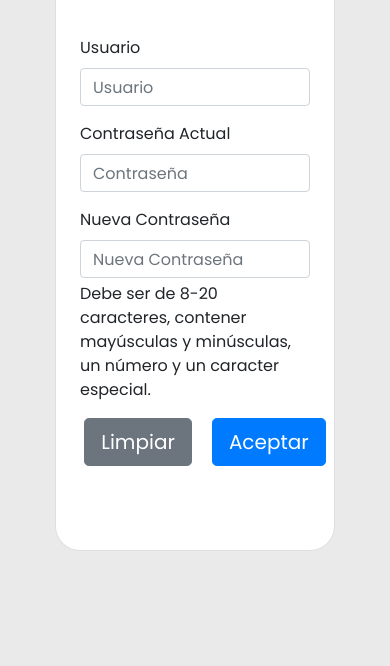
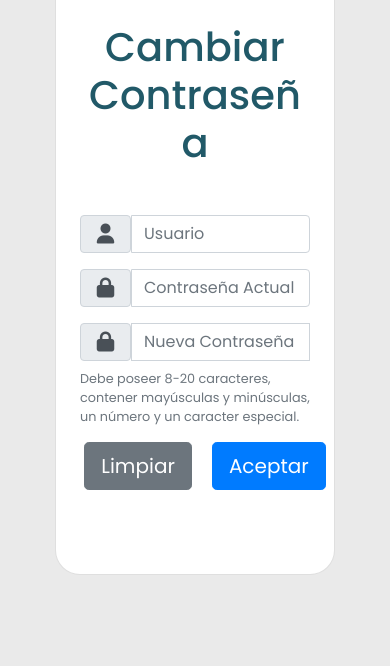
Before and after one commit to fungikami/SAGC, a Flask app: page /login/update_password/ in a window 390 px wide. Shown: the part 472-1138 px from the top of the page. Run offline with Flask 2, Linux system fonts and the light colour scheme; some libraries are stand-ins or nearby versions.

Commit message:
pag password lista

```diff
--- a/templates/update_password.html
+++ b/templates/update_password.html
@@ -26,21 +26,22 @@
 
                 <form class="mx-1 mx-md-4" action="" method="post">
 
-                    <div class="mb-3">
-                        <label for="inputPassword5" class="form-label">Usuario</label>
+                    <div class="input-group mb-3">
+                        <span class="input-group-text" id="basic-addon1"><i class="fas fa-user fa-lg me-3 fa-fw"></i></span>
                         <input type="text" placeholder="Usuario" name="username" value="{{request.form.username }}" id="form3Example1c" class="form-control" />
                     </div>
 
-                    <div class="mb-3">
-                        <label for="inputPassword5" class="form-label">Contraseña Actual</label>
-                        <input type="password" placeholder="Contraseña" name="password" value="{{request.form.password }}" id="form3Example4c" class="form-control" />
+
+                    <div class="input-group mb-3">
+                        <span class="input-group-text" id="basic-addon1"><i class="fas fa-lock fa-lg me-3 fa-fw"></i></span>
+                        <input type="password" placeholder="Contraseña Actual" name="password" value="{{request.form.password }}" id="form3Example4c" class="form-control" />
                     </div>
 
-                    <div class="mb-3">
-                        <label for="inputPassword5" class="form-label">Nueva Contraseña</label>
+                    <div class="input-group mb-3">
+                        <span class="input-group-text" id="basic-addon1"><i class="fas fa-lock fa-lg me-3 fa-fw"></i></span>
                         <input type="password" placeholder="Nueva Contraseña" name="npassword" value="{{request.form.password }}" id="form3Example4c" class="form-control" />
-                        <div id="passwordHelpBlock" class="form-text">
-                            Debe ser de 8-20 caracteres, contener mayúsculas y minúsculas, un número y un caracter especial.
+                        <div class="small text-muted mt-2">
+                            Debe poseer 8-20 caracteres, contener mayúsculas y minúsculas, un número y un caracter especial.
                         </div>
                     </div>
 
@@ -56,6 +57,14 @@
                 </form>
 
               </div>
+
+              <div class="col-md-10 col-lg-6 col-xl-7 d-flex align-items-center order-1 order-lg-2">
+
+                <img src="https://miro.medium.com/max/1400/1*qVC7oFSjuNp1P7Lzm90skg.png"
+                  class="img-fluid" alt="Sample image">
+
+              </div>
+
             </div>
           </div>
         </div>
```
